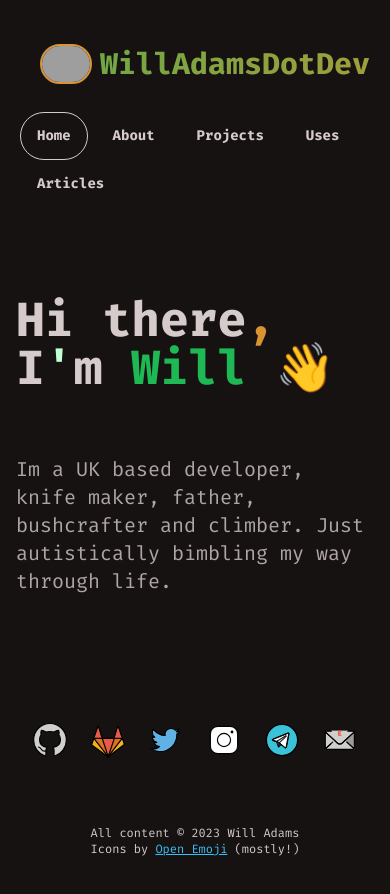
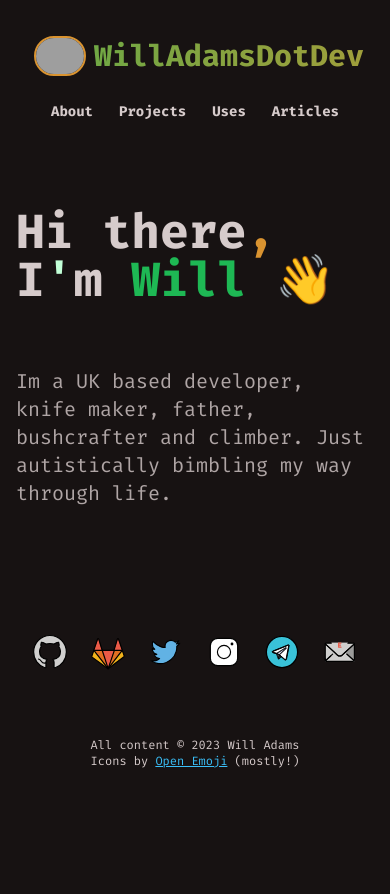
Before and after one commit to bushblade/WillAdamsDotDev, an Astro site: page / in a window 390 px wide. After the commit the page ends 849 px from the top, so only its background shows below. Built offline with nearby package versions, Linux system fonts and the light colour scheme; Astro itself is replaced by a stand-in of ours; grey boxes are pictures that could not be loaded.

Commit message:
improve small device styling

```diff
--- a/src/components/Header.astro
+++ b/src/components/Header.astro
@@ -2,8 +2,10 @@
 import Navbar from './Navbar.astro'
 ---
 
-<header class='max-w-4xl grid m-auto grid-cols-1 grid-rows-2 lg:p-0 p-4 mb-14'>
-  <div class='flex py-5 px-1 justify-end'>
+<header
+  class='max-w-4xl grid m-auto grid-cols-1 grid-rows-2 lg:p-0 p-4 md:mb-14'
+>
+  <div class='flex py-5 px-1 justify-center md:justify-end'>
     <a href='/' class='flex items-center'>
       <img
         width='52px'
--- a/src/components/Navbar.astro
+++ b/src/components/Navbar.astro
@@ -5,9 +5,9 @@ const currentPath = pathname.slice(1)
 const links = ['about', 'projects', 'uses', 'articles']
 ---
 
-<nav>
+<nav class='flex justify-center md:justify-start'>
   <ul>
-    <li class='inline-flex mx-1'>
+    <li class='mx-1 hidden md:inline-flex'>
       <a
         aria-label='Link to the home page'
         class={`capitalize btn btn-ghost ${
@@ -19,10 +19,10 @@ const links = ['about', 'projects', 'uses', 'articles']
       >
     </li>{
       links.map((link) => (
-        <li class='inline-flex mx-1'>
+        <li class='inline-flex md:mx-1'>
           <a
             aria-label={`Link to the ${link} page`}
-            class={`capitalize btn btn-ghost ${
+            class={`capitalize btn btn-ghost btn-sm sm:btn-md ${
               currentPath.includes(link)
                 ? 'btn-outline hover:bg-transparent hover:text-current'
                 : ''
```
